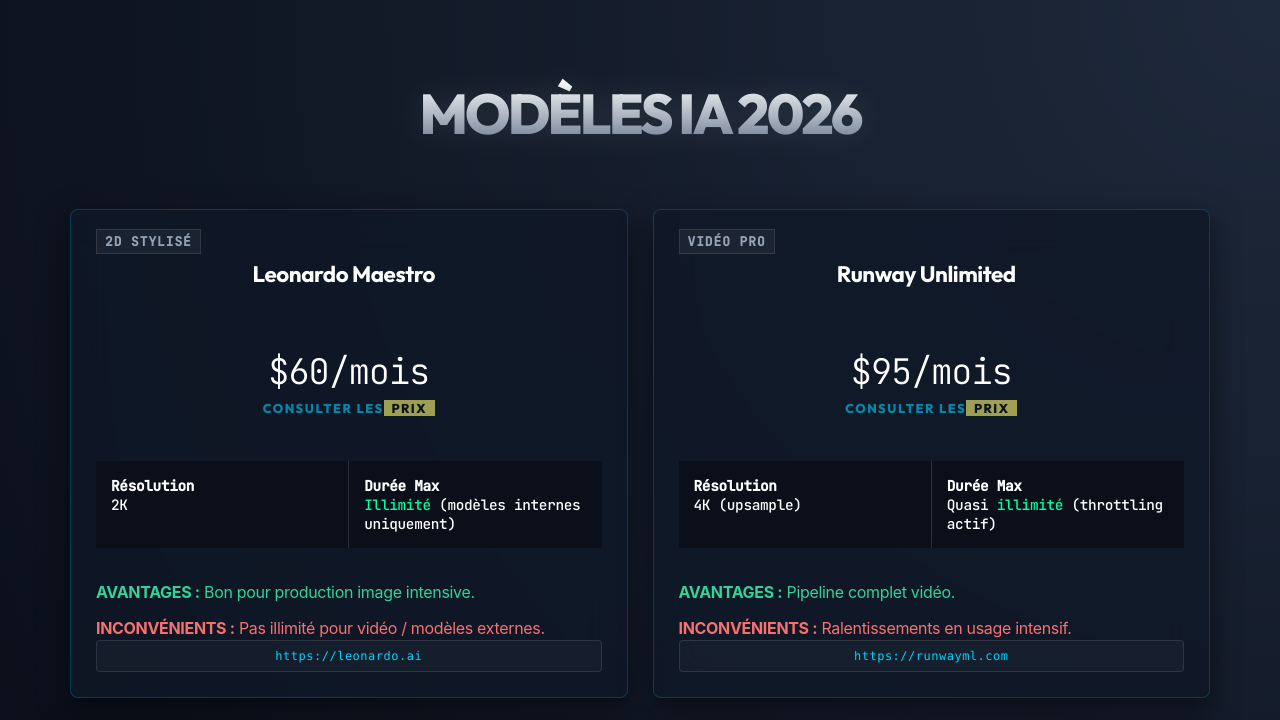
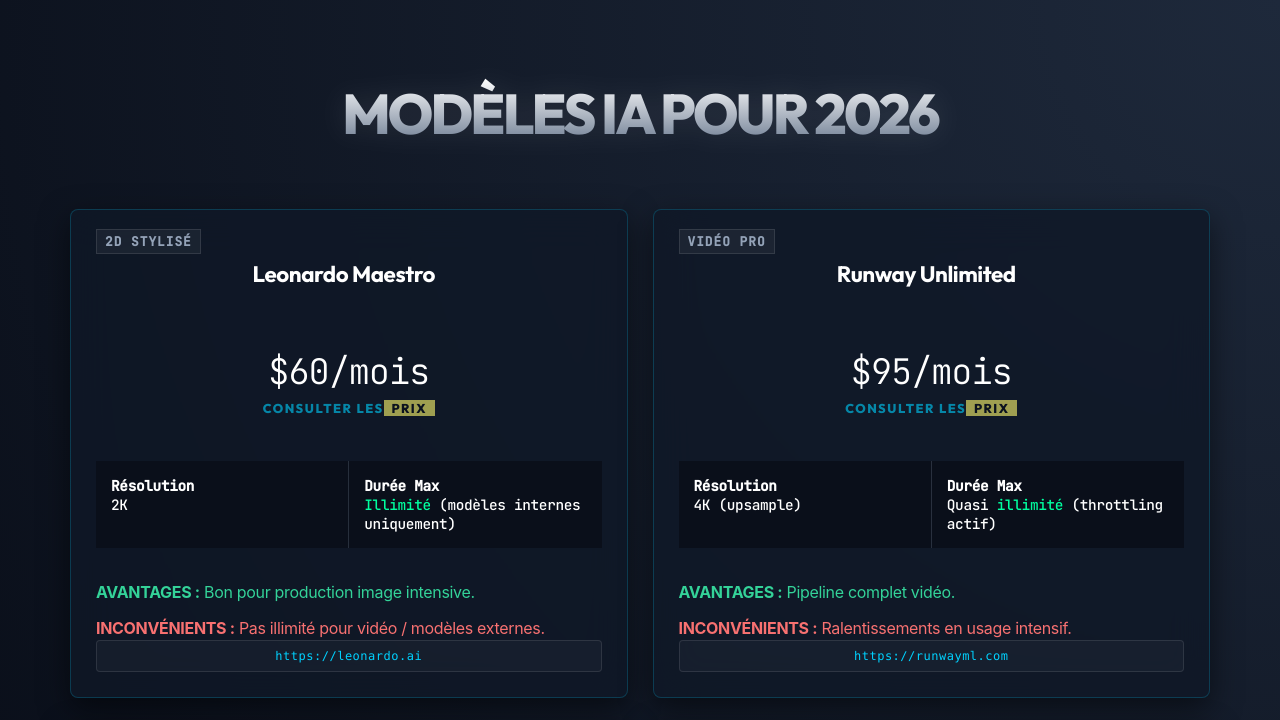
Before and after one commit to MohamedLamine7/AI-Models-A4Kids, a plain HTML site: page index.html in a window 1280 px wide. Shown: the top 720 px of the page. Drawn offline with Linux system fonts and the light colour scheme.

Commit message:
Update header title for IA models to 2026

```diff
--- a/index.html
+++ b/index.html
@@ -11,7 +11,7 @@
 </head>
 <body>
     <header>
-        <h1>Modèles IA 2026</h1>
+        <h1>Modèles IA pour 2026</h1>
         <!-- <div class="controls">
             <button id="sort-btn">Trier par Prix (Croissant)</button>
         </div> -->
```
